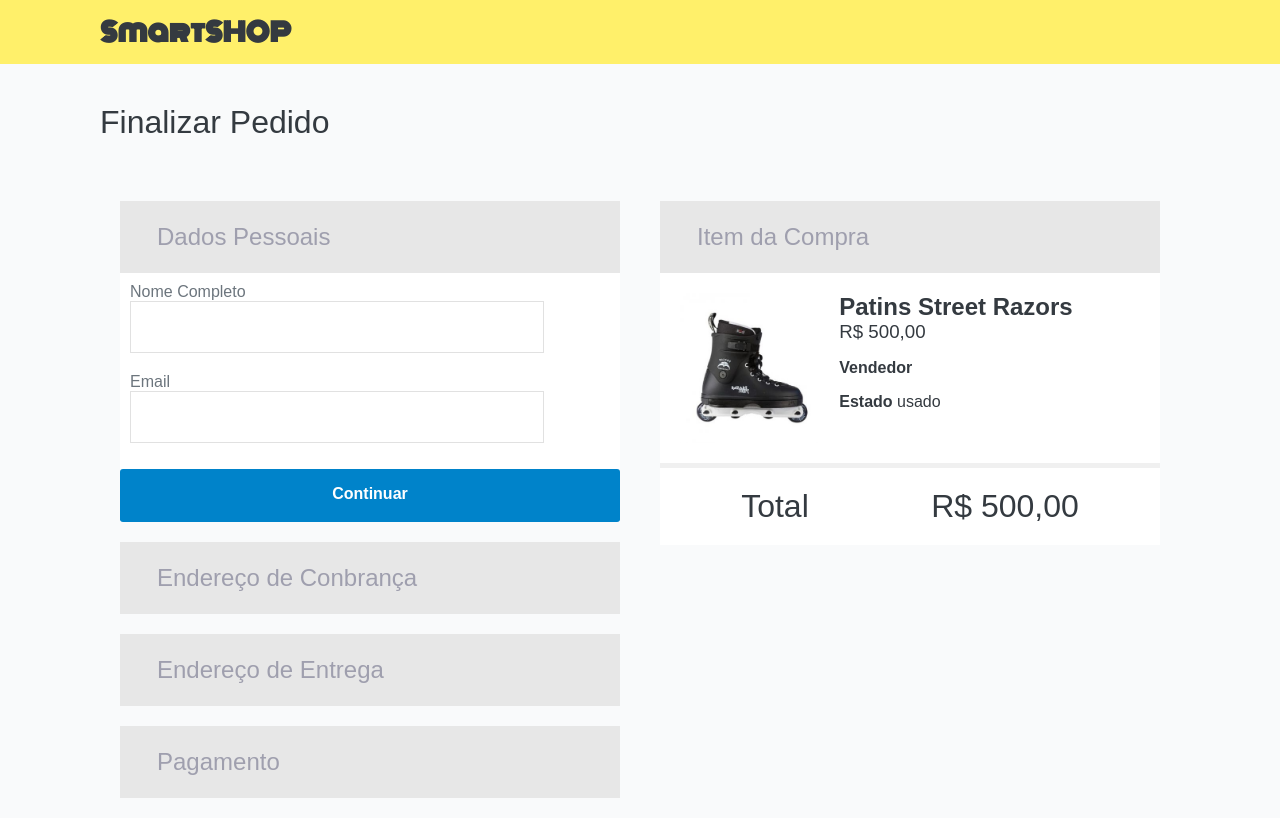
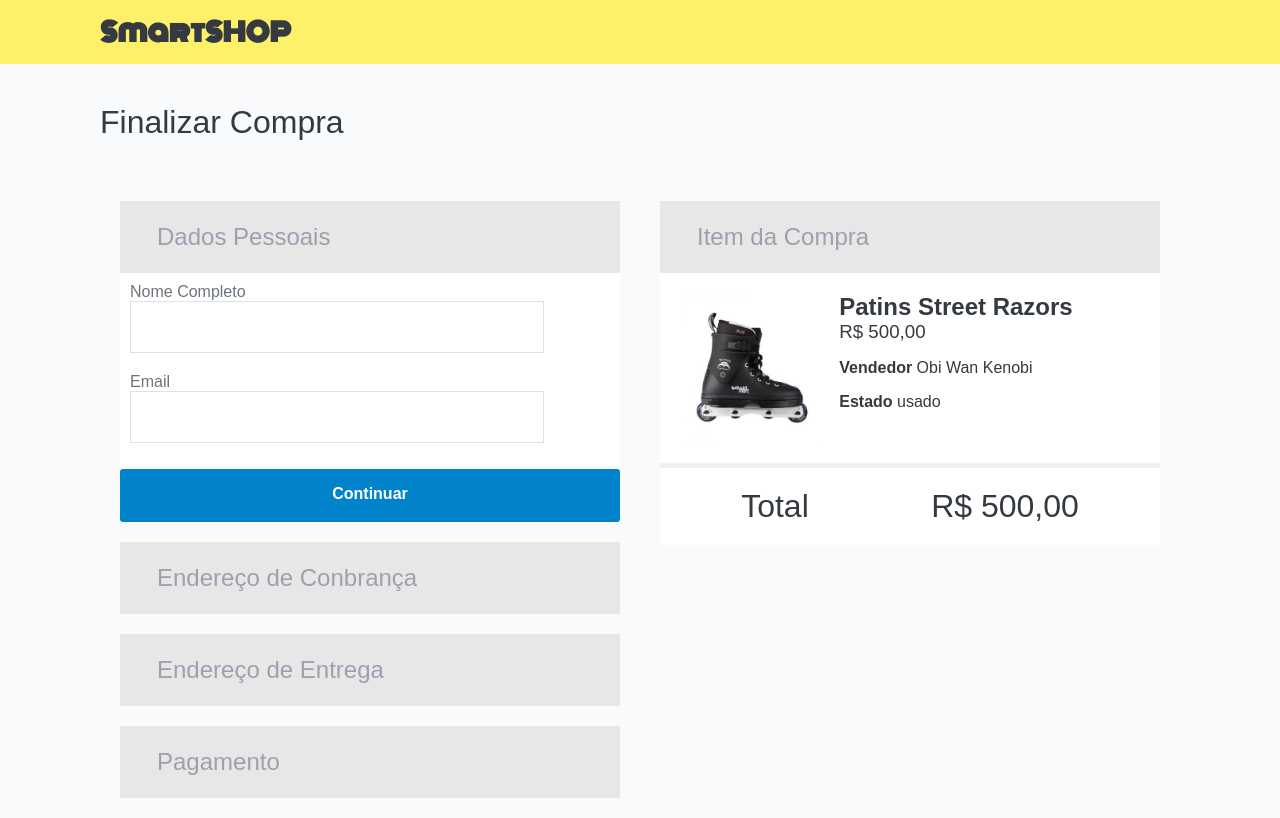
Before and after one commit to alexandrejuk/smartShop-react, a React (Create React App) app: page /order/product/1 in a window 1280 px wide. Built offline with nearby package versions, Linux system fonts and the light colour scheme; data requests are answered from the project's data file.

Commit message:
chore: created handle save

```diff
--- a/src/pages/Order/index.js
+++ b/src/pages/Order/index.js
@@ -71,6 +71,8 @@ export default class Order extends Component {
     this.handleChange = this.handleChange.bind(this)
     this.handleClickDropDown = this.handleClickDropDown.bind(this)
     this.handleClickDropDownHeader = this.handleClickDropDownHeader.bind(this)
+    this.handleSave = this.handleSave.bind(this)
+
   }
 
   handleChange = ($event) =>  {
@@ -315,11 +317,15 @@ export default class Order extends Component {
             type='text'
             onBlur={this.handleChange}
           />
-         <Button value='payment' onClick={this.handleClickDropDown}>Finalizar Comprar</Button>
+         <Button value='payment' onClick={this.handleSave}>Finalizar Comprar</Button>
         </Fragment>
       )
     }
     return;
+  }
+
+  handleSave() {
+    console.log(this.state)
   }
 
   render() {
@@ -329,10 +335,7 @@ export default class Order extends Component {
 
     return <main className="main-container">
         <div className="header-main-order">
-          <h1>
-            Finalizar Pedido {this.state.customer.name}
-            {this.state.customer.email}
-          </h1>
+          <h1>Finalizar Compra</h1>
         </div>
         <div className="body-main-order">
           <div className="body-content-order">
@@ -382,7 +385,7 @@ export default class Order extends Component {
                  <div className="product-description">
                    <h2><strong>{ product.description }</strong></h2>
                    <h3>R$ { price }</h3>
-                   <p><strong>Vendedor </strong> { product.saleman}</p>
+                   <p><strong>Vendedor </strong> { product.salesman}</p>
                    <p><strong>Estado </strong> { product.situation}</p>
                  </div>
                 </div>
```
